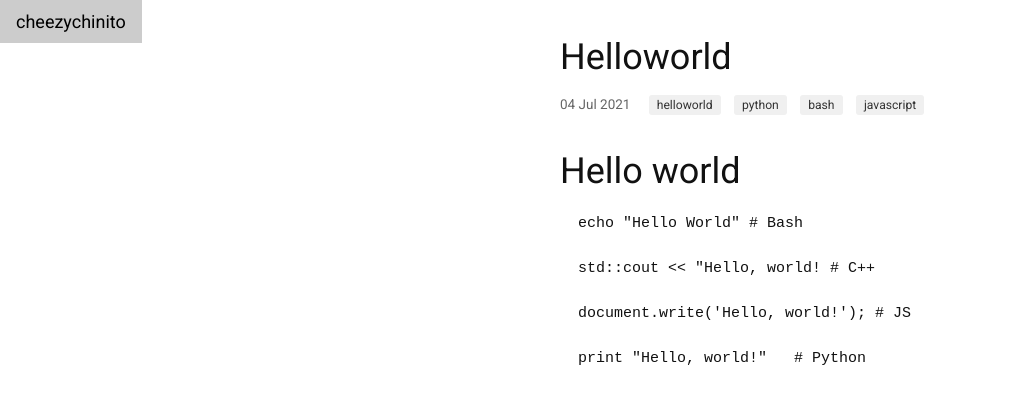
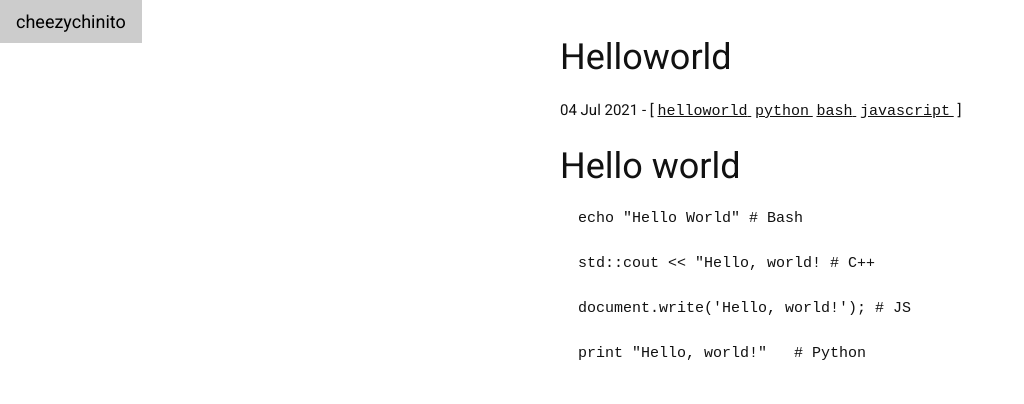
Before and after one commit to agyago/agyago.github.io, a Jekyll site: the page built from _posts/2021-07-04-HelloWorld.md, in a window 1280 px wide. Shown: the top 404 px of the page, without its empty margins (0-1024 px from the left). Built offline with Jekyll 4.4.1, drawn with Linux system fonts in a browser that asks for light colours; comment, search, counter and statistics services are not loaded.

Commit message:
rollback changes

```diff
--- a/_layouts/post.html
+++ b/_layouts/post.html
@@ -1,112 +1,11 @@
 ---
 layout: defaults
 ---
-<article class="post">
-  <header class="post-header">
-    <h1>{{ page.title }}</h1>
-    <div class="post-meta">
-      <time datetime="{{ page.date | date_to_xmlschema }}">
-        {{ page.date | date_to_string }}
-      </time>
-      {% if page.tags.size > 0 %}
-      <span class="post-tags">
-        {% for tag in page.tags %}
-          <a href="/tag/{{ tag }}" class="tag">{{ tag }}</a>
-        {% endfor %}
-      </span>
-      {% endif %}
-    </div>
-  </header>
-
-  <div class="post-content">
-    {{ content }}
-  </div>
-</article>
-
-<style>
-
-.post {
-  margin-bottom: 40px;
-}
-
-.post-header {
-  margin-bottom: 30px;
-}
-
-.post-title {
-  margin-bottom: 10px;
-  line-height: 1.2;
-  word-wrap: break-word;
-  overflow-wrap: break-word;
-  hyphens: auto;
-}
-
-.post-meta {
-  color: #666;
-  font-size: 0.9em;
-  margin-bottom: 20px;
-  word-wrap: break-word;
-}
-
-.post-tags {
-  margin-left: 10px;
-}
-
-.tag {
-  background: #f0f0f0;
-  color: #333;
-  padding: 3px 8px;
-  margin: 0 5px;
-  border-radius: 3px;
-  text-decoration: none;
-  font-size: 0.9em;
-  white-space: nowrap;
-}
-
-.tag:hover {
-  background: #e0e0e0;
-}
-
-/* Dark mode support */
-@media (prefers-color-scheme: dark) {
-  .post-meta {
-    color: #aaa;
-  }
-
-  .tag {
-    background: #444;
-    color: #ddd;
-  }
-
-  .tag:hover {
-    background: #555;
-  }
-}
-
-/* Mobile improvements */
-@media screen and (max-width: 768px) {
-  .post-title {
-    font-size: 24px;
-    word-break: break-word;
-  }
-
-  .post-meta {
-    font-size: 0.85em;
-    display: flex;
-    flex-wrap: wrap;
-    align-items: center;
-  }
-
-  .post-tags {
-    margin-left: 0;
-    margin-top: 5px;
-    width: 100%;
-  }
-
-  .tag {
-    display: inline-block;
-    margin: 2px;
-    font-size: 0.8em;  /* Make tags slightly smaller on mobile */
-  }
-}
-</style>
+<h1>{{ page.title }}</h1>
+<p>{{ page.date | date_to_string }} - <span>[
+    {% for tag in page.tags %}
+      {% capture tag_name %}{{ tag }}{% endcapture %}
+      <a href="/tag/{{ tag_name }}"><code class="highligher-rouge"><nobr>{{ tag_name }}</nobr></code>&nbsp;</a>
+    {% endfor %}
+  ]</span></p>
+{{ content }}
```
